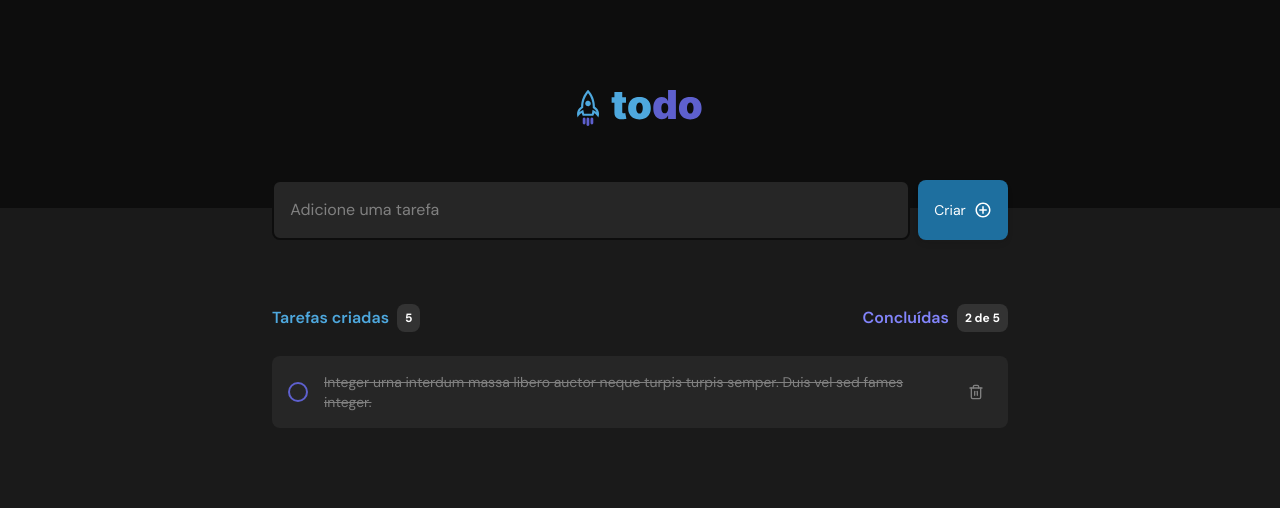
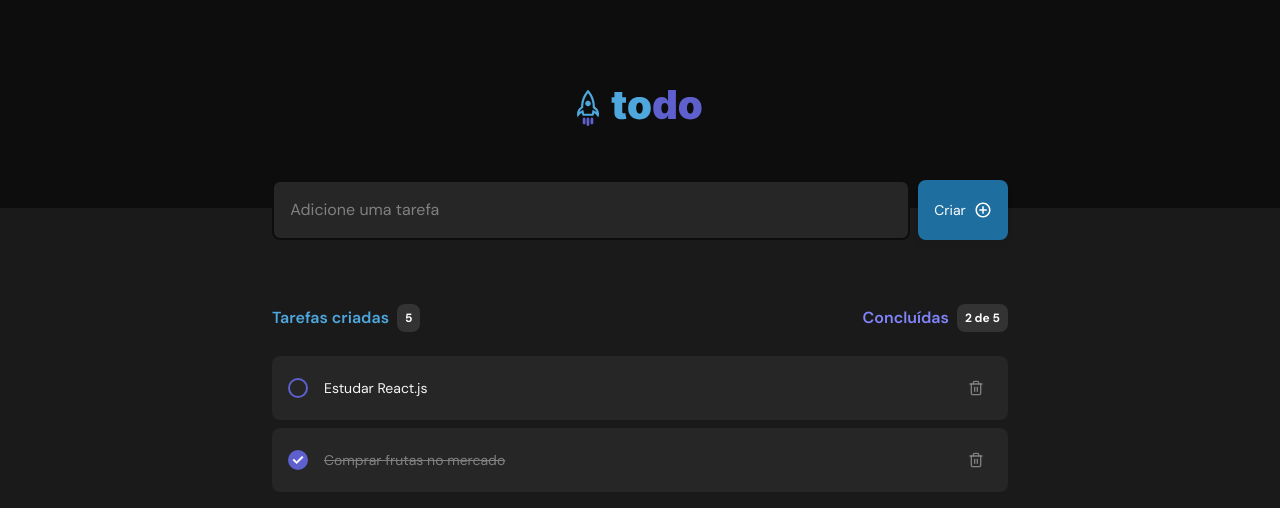
Before and after one commit to MtheusR/todolist-rocektseat-challenge, a React (Vite) app: page / in a window 1280 px wide. Shown: the top 508 px of the page. Built offline with nearby package versions, Linux system fonts and the light colour scheme.

Commit message:
feat: ciração da lista e adição dos props no componente task

```diff
--- a/src/SectionTasks.jsx
+++ b/src/SectionTasks.jsx
@@ -1,6 +1,11 @@
 import { Chip } from '@material-tailwind/react';
 import { HiDocumentMinus } from 'react-icons/hi2';
 import { TaskItem } from './TaskItem';
+
+const TASKS = [
+	{ id: 1, checked: false, description: 'Estudar React.js' },
+	{ id: 2, checked: true, description: 'Comprar frutas no mercado' },
+];
 
 function ChipCustom({ valueChip }) {
 	return <Chip className="px-2 bg-gray-400 normal-case" value={valueChip} />;
@@ -34,9 +39,11 @@ export function SectionTasks() {
 					<ChipCustom valueChip="2 de 5" />
 				</div>
 			</header>
-			<section className="flex w-full max-w-[736px]">
+			<section className="flex flex-col gap-2  w-full max-w-[736px]">
 				{/* <EmpytList /> */}
-				<TaskItem />
+				{TASKS.map((task) => {
+					return <TaskItem key={task.id} checked={task.checked} description={task.description} />;
+				})}
 			</section>
 		</main>
 	);
--- a/src/TaskItem.jsx
+++ b/src/TaskItem.jsx
@@ -1,10 +1,11 @@
 import { Checkbox, IconButton } from '@material-tailwind/react';
 import { LuTrash2 } from 'react-icons/lu';
 
-export function TaskItem() {
+export function TaskItem({ checked, description }) {
 	return (
 		<>
-			<div className="flex p-4 rounded-lg gap-4 items-center bg-gray-500">
+			<div className="flex p-4 rounded-lg justify-between bg-gray-500">
+				<div className="flex items-center gap-4">
 					<Checkbox
 						className="h-5 w-5 rounded-full border-2 checked:border-none border-purple-dark checked:bg-purple-dark hover:before:opacity-0 checked:hover:bg-purple hover:bg-opacity-20 hover:bg-blue-dark
 					"
@@ -12,12 +13,14 @@ export function TaskItem() {
 							className: 'py-1 px-0',
 						}}
 						ripple={false}
+						checked={checked}
 					/>
-
-				<p className="text-gray-100 text-sm line-through text-gray-300">
-					Integer urna interdum massa libero auctor neque turpis turpis semper. Duis vel sed fames
-					integer.
+					<p className={checked ? 'text-sm text-gray-300 line-through' : 'text-sm text-gray-100'}>
+						{description}
 					</p>
+					{/* text-gray-300 line-through */}
+					{/* <p className="text-gray-100 text-sm">{description}</p> */}
+				</div>
 
 				<button
 					type="button"
```
Lines whose indentation alone changed are shown as unchanged.
